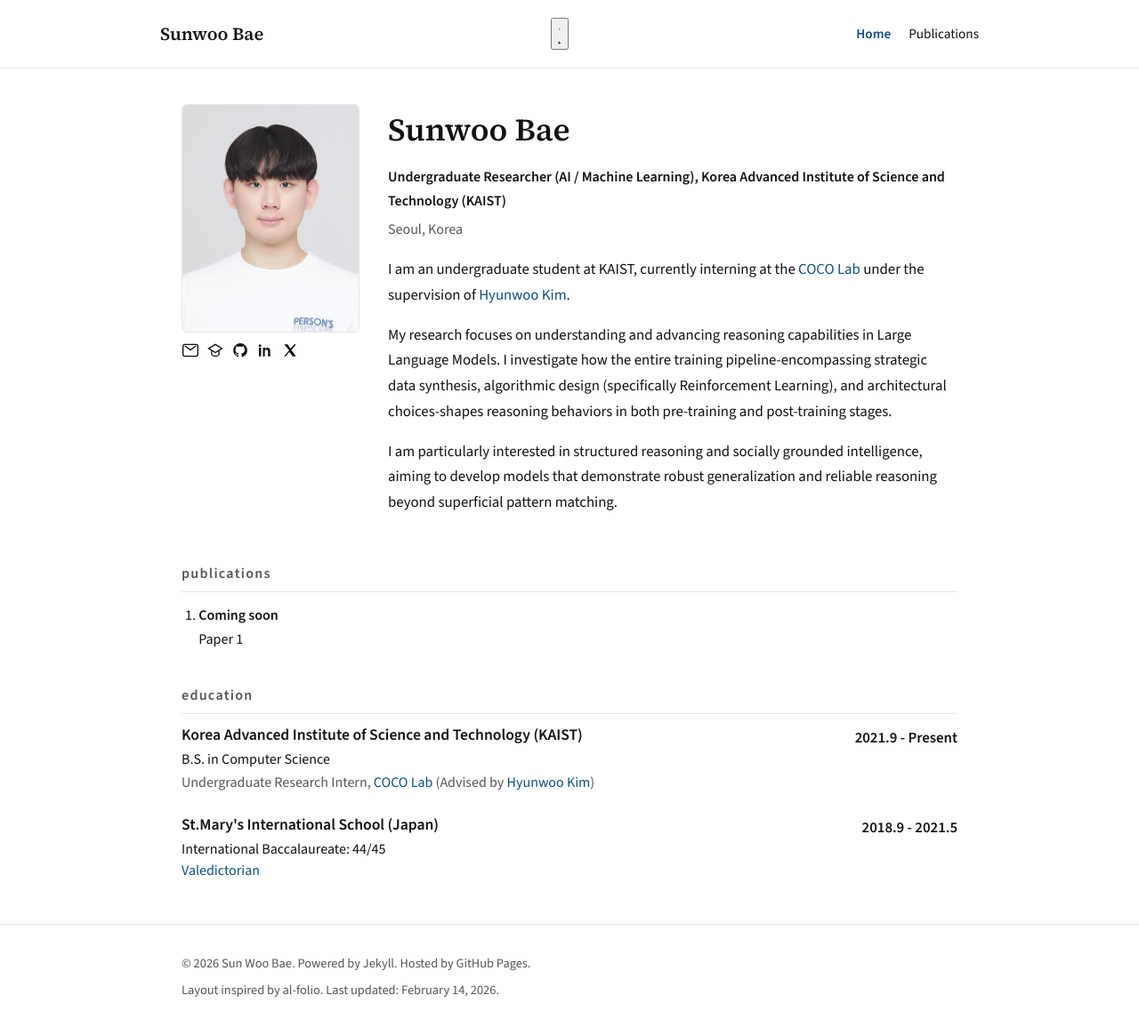
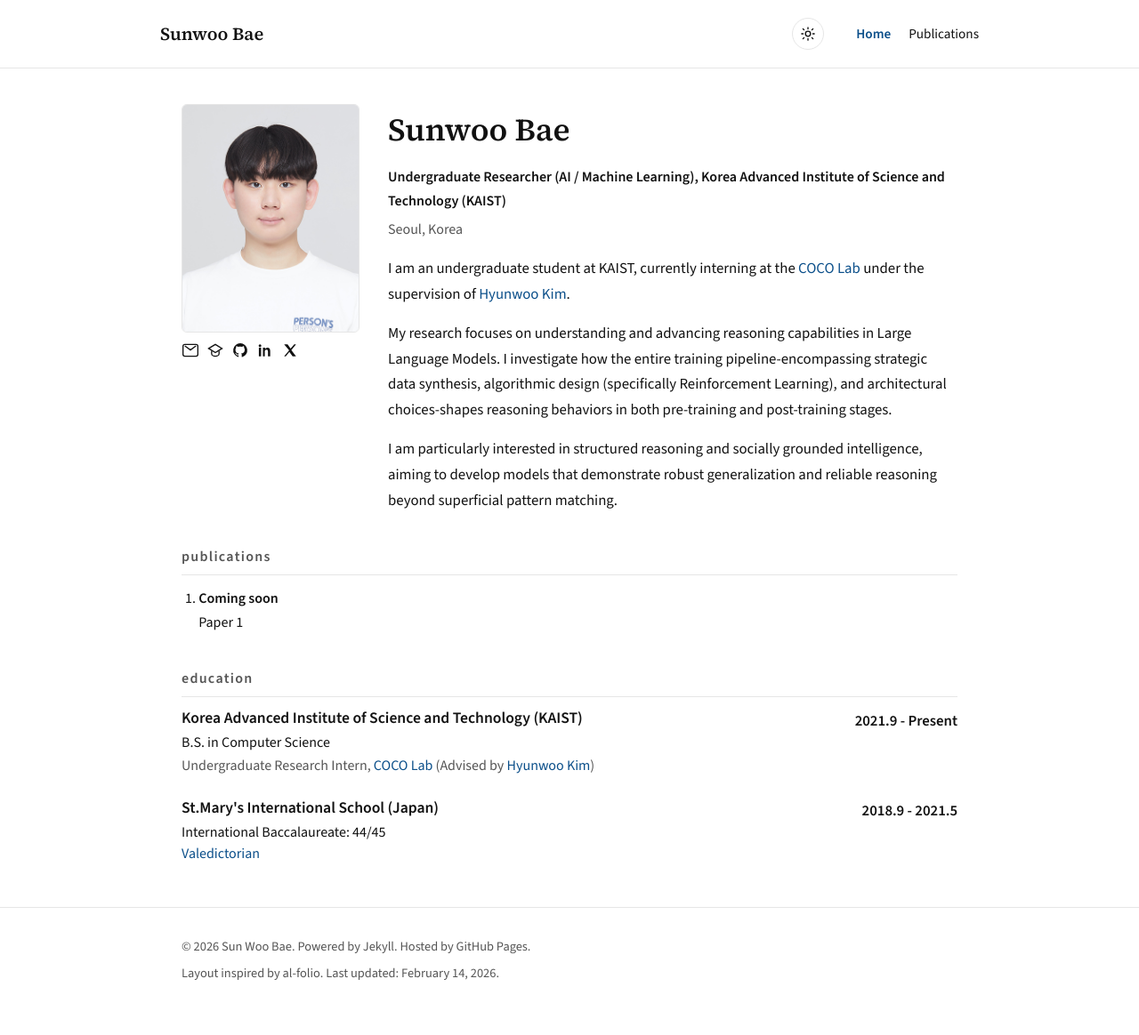
Before and after one commit to sunwoo02/sunwoo02.github.io, a Jekyll site: the page built from index.md, in a window 1280 px wide. Shown: the whole page at 89% size. Built offline with Jekyll 4.4.1, drawn with Linux system fonts in a browser that asks for light colours.

Commit message:
Add dark theme styles and update layout

```diff
--- a/assets/css/style.css
+++ b/assets/css/style.css
@@ -4,6 +4,16 @@
   --accent: #0b4f8a;
   --border: #e6e6e6;
   --bg: #ffffff;
+  --bg-soft: #f2f2f2;
+}
+
+html[data-theme="dark"] {
+  --text: #e7edf7;
+  --muted: #a7b3c6;
+  --accent: #7fb0ff;
+  --border: #2a3342;
+  --bg: #0f141c;
+  --bg-soft: #1a2230;
 }
 
 * {
@@ -47,7 +57,7 @@ a:hover {
 .nav-container {
   display: flex;
   align-items: center;
-  justify-content: space-between;
+  justify-content: flex-start;
   gap: 1.5rem;
   padding: 1.25rem 0;
 }
@@ -61,6 +71,7 @@ a:hover {
 
 .site-nav {
   display: block;
+  margin-left: 0.75rem;
 }
 
 .nav-list {
@@ -93,6 +104,53 @@ a:hover {
   border: 1px solid var(--border);
   padding: 0.35rem 0.6rem;
   border-radius: 4px;
+}
+
+.theme-toggle {
+  margin-left: auto;
+  border: 1px solid var(--border);
+  background: transparent;
+  color: var(--text);
+  width: 36px;
+  height: 36px;
+  border-radius: 999px;
+  display: inline-flex;
+  align-items: center;
+  justify-content: center;
+  cursor: pointer;
+}
+
+.theme-toggle:hover {
+  background: var(--bg-soft);
+  text-decoration: none;
+}
+
+.theme-toggle svg {
+  width: 18px;
+  height: 18px;
+  display: block;
+}
+
+.theme-toggle .icon-sun {
+  fill: none;
+  stroke: currentColor;
+  stroke-width: 1.8;
+  stroke-linecap: round;
+  stroke-linejoin: round;
+}
+
+.theme-toggle .icon-moon {
+  fill: currentColor;
+  stroke: none;
+  display: none;
+}
+
+html[data-theme="dark"] .theme-toggle .icon-sun {
+  display: none;
+}
+
+html[data-theme="dark"] .theme-toggle .icon-moon {
+  display: block;
 }
 
 .page-content {
@@ -144,7 +202,27 @@ a:hover {
   width: 200px;
   border-radius: 6px;
   border: 1px solid var(--border);
-  background: #f2f2f2;
+  background: var(--bg-soft);
+}
+
+.profile-links {
+  display: flex;
+  flex-wrap: nowrap;
+  gap: 0.5rem;
+  margin-top: 0.6rem;
+  align-items: center;
+}
+
+.profile-links a {
+  display: inline-flex;
+  line-height: 0;
+  color: var(--text);
+}
+
+.profile-links .icon {
+  width: 20px;
+  height: 20px;
+  display: block;
 }
 
 .affiliation {
@@ -160,6 +238,14 @@ a:hover {
 .intro {
   font-size: 1.05rem;
   margin: 0;
+}
+
+.intro p {
+  margin: 0 0 1rem;
+}
+
+.intro p:last-child {
+  margin-bottom: 0;
 }
 
 .pub-list,
@@ -183,68 +269,6 @@ a:hover {
   margin-bottom: 0.5rem;
 }
 
-.site-footer {
-  border-top: 1px solid var(--border);
-  padding: 2rem 0;
-  font-size: 0.9rem;
-  color: var(--muted);
-}
-
-.site-footer p {
-  margin: 0 0 0.35rem;
-}
-
-@media (max-width: 760px) {
-  .nav-container {
-    flex-wrap: wrap;
-  }
-
-  .nav-toggle-label {
-    display: inline-flex;
-  }
-
-  .site-nav {
-    width: 100%;
-    display: none;
-  }
-
-  .nav-list {
-    flex-direction: column;
-    align-items: flex-start;
-    padding-top: 0.75rem;
-  }
-
-  .nav-toggle:checked ~ .site-nav {
-    display: block;
-  }
-
-  .profile-card {
-    grid-template-columns: 1fr;
-  }
-
-  .profile-image img {
-    width: 160px;
-  }
-}
-.profile-links {
-  display: flex;
-  flex-wrap: nowrap;
-  gap: 0.5rem;
-  margin-top: 0.6rem;
-  align-items: center;
-}
-
-.profile-links a {
-  display: inline-flex;
-  line-height: 0;
-  color: #111;
-}
-
-.profile-links .icon {
-  width: 20px;
-  height: 20px;
-  display: block;
-}
 .home-body h2.section-heading {
   margin-top: 2.2rem;
   margin-bottom: 1.2rem;
@@ -257,6 +281,7 @@ a:hover {
   color: var(--text);
   font-family: "Source Sans 3", "Helvetica Neue", sans-serif;
 }
+
 .edu-list {
   display: flex;
   flex-direction: column;
@@ -297,7 +322,67 @@ a:hover {
   color: var(--text);
 }
 
+.site-footer {
+  border-top: 1px solid var(--border);
+  padding: 2rem 0;
+  font-size: 0.9rem;
+  color: var(--muted);
+}
+
+.site-footer p {
+  margin: 0 0 0.35rem;
+}
+
+/* 부드러운 전환은 JS에서 html.theme-transition 붙였을 때만 동작 */
+html.theme-transition,
+html.theme-transition *,
+html.theme-transition *::before,
+html.theme-transition *::after {
+  transition:
+    background-color 0.35s ease,
+    color 0.35s ease,
+    border-color 0.35s ease,
+    fill 0.35s ease,
+    stroke 0.35s ease;
+}
+
 @media (max-width: 760px) {
+  .nav-container {
+    flex-wrap: wrap;
+  }
+
+  .nav-toggle-label {
+    display: inline-flex;
+  }
+
+  .theme-toggle {
+    margin-left: auto;
+  }
+
+  .site-nav {
+    width: 100%;
+    display: none;
+    margin-left: 0;
+  }
+
+  .nav-list {
+    flex-direction: column;
+    align-items: flex-start;
+    padding-top: 0.75rem;
+  }
+
+  .nav-toggle:checked ~ .site-nav {
+    display: block;
+  }
+
+  .profile-card {
+    grid-template-columns: 1fr;
+  }
+
+  .profile-image img {
+    width: 160px;
+  }
+
   .edu-item {
     grid-template-columns: 1fr;
     row-gap: 0.3rem;
```
